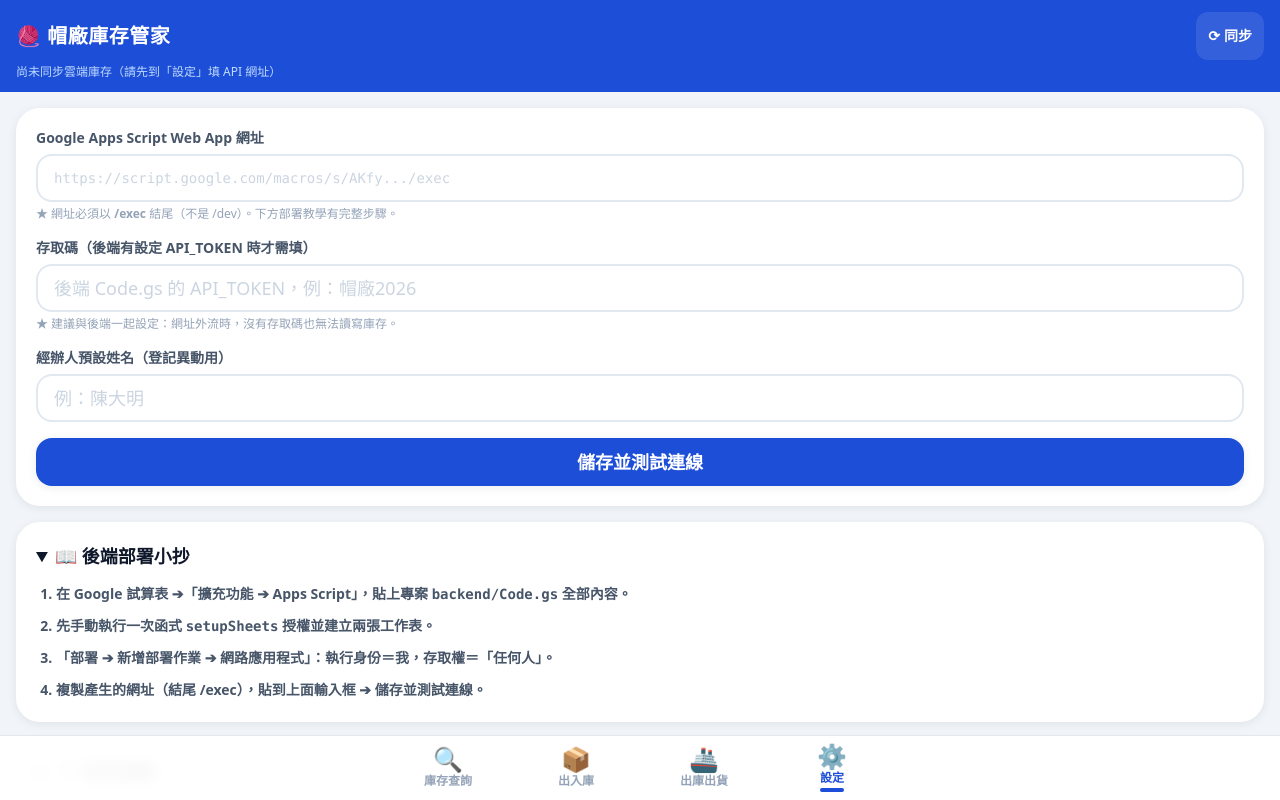
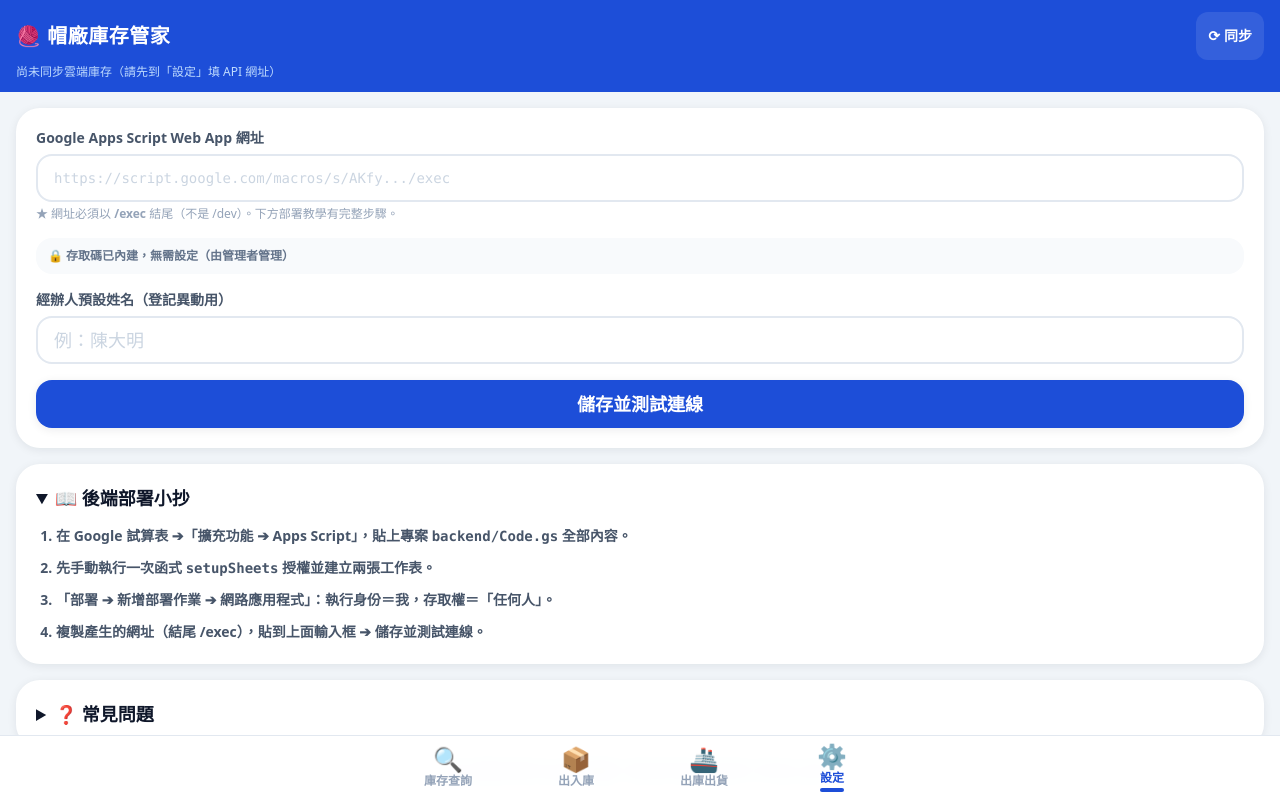
Before and after one commit to chuhangching-oss/Hat-stock, a React (Vite) app: page / in a window 1280 px wide. Both pictures are taken after a click on the button "前往設定". Built offline with nearby package versions, Linux system fonts and the light colour scheme.

Commit message:
存取碼內建並隱藏：一般人免填免看，HC/MAIN設定頁密碼遮蔽可覆寫

```diff
--- a/src/api.js
+++ b/src/api.js
@@ -17,9 +17,15 @@ export function setGasUrl(url) {
   localStorage.setItem(GAS_URL_KEY, (url || '').trim());
 }
 
-/** 存取碼（與 Code.gs 的 API_TOKEN 相同時才可通） */
+/** 存取碼（與 Code.gs 的 API_TOKEN 相同時才可通）
+ *  🔒 2026-11 起「內建」存取碼：一般人不需要填、也看不到（設定頁已隱藏）；
+ *  僅 HC/MAIN 可在設定頁自訂覆寫（對應後端 API_TOKEN 輪替）。 */
+const DEFAULT_TOKEN = 'GU3132';
+
 export function getToken() {
-  return localStorage.getItem(TOKEN_KEY) || '';
+  // 一般使用者一律用內建碼（就算 localStorage 殘留舊值也自動導正）
+  if (!isManager()) return DEFAULT_TOKEN;
+  return localStorage.getItem(TOKEN_KEY) || DEFAULT_TOKEN;
 }
 
 export function setToken(token) {
--- a/src/components/SettingsTab.jsx
+++ b/src/components/SettingsTab.jsx
@@ -7,25 +7,28 @@ import {
   getToken,
   setToken,
   testConnection,
+  isManager,
 } from '../api';
 
 /**
  * 分頁 3：設定
  * - Apps Script Web App 網址（存在手機 localStorage）
- * - 存取碼（對應 Code.gs 的 API_TOKEN，未設可不填）
+ * - 存取碼：🔒 已內建，僅 HC/MAIN 可查看／覆寫（一般使用者不顯示此欄）
  * - 經辦人預設姓名
  * - 連線測試
  */
 export default function SettingsTab({ showToast, onSaved }) {
+  const manager = isManager();
   const [url, setUrl] = useState(getGasUrl());
   const [name, setName] = useState(getOperator());
   const [token, setTok] = useState(getToken());
+  const [showToken, setShowToken] = useState(false); // 存取碼遮蔽切換（僅 HC/MAIN）
   const [testing, setTesting] = useState(false);
 
   async function handleSave() {
     setGasUrl(url);
     setOperator(name);
-    setToken(token);
+    if (manager) setToken(token); // 一般人固定用內建存取碼，不寫入 localStorage
     showToast('已儲存設定');
     setTesting(true);
     try {
@@ -54,18 +57,34 @@ export default function SettingsTab({ showToast, onSaved }) {
             ★ 網址必須以 <b>/exec</b> 結尾（不是 /dev）。下方部署教學有完整步驟。
           </p>
         </div>
+        {manager ? (
           <div>
-          <label className="field-label">存取碼（後端有設定 API_TOKEN 時才需填）</label>
+            <label className="field-label">存取碼（對應後端 API_TOKEN；僅 HC/MAIN 可見）</label>
+            <div className="flex gap-2">
               <input
-            className="field-input"
-            placeholder="後端 Code.gs 的 API_TOKEN，例：帽廠2026"
+                className="field-input flex-1"
+                type={showToken ? 'text' : 'password'}
+                placeholder="與後端 Code.gs 的 API_TOKEN 一致"
                 value={token}
                 onChange={(e) => setTok(e.target.value)}
               />
+              <button
+                onClick={() => setShowToken((s) => !s)}
+                className="shrink-0 rounded-2xl bg-slate-100 px-4 text-lg transition active:bg-slate-200"
+                aria-label={showToken ? '隱藏存取碼' : '顯示存取碼'}
+              >
+                {showToken ? '🙈' : '👁'}
+              </button>
+            </div>
             <p className="mt-1 text-xs text-slate-400">
-            ★ 建議與後端一起設定：網址外流時，沒有存取碼也無法讀寫庫存。
+              ★ 一般使用者的存取碼已內建，此欄只在後端輪替存取碼時才需要動。
             </p>
           </div>
+        ) : (
+          <div className="rounded-2xl bg-slate-50 px-3 py-2.5 text-xs font-bold text-slate-500">
+            🔒 存取碼已內建，無需設定（由管理者管理）
+          </div>
+        )}
         <div>
           <label className="field-label">經辦人預設姓名（登記異動用）</label>
           <input
```
Lines whose indentation alone changed are shown as unchanged.
